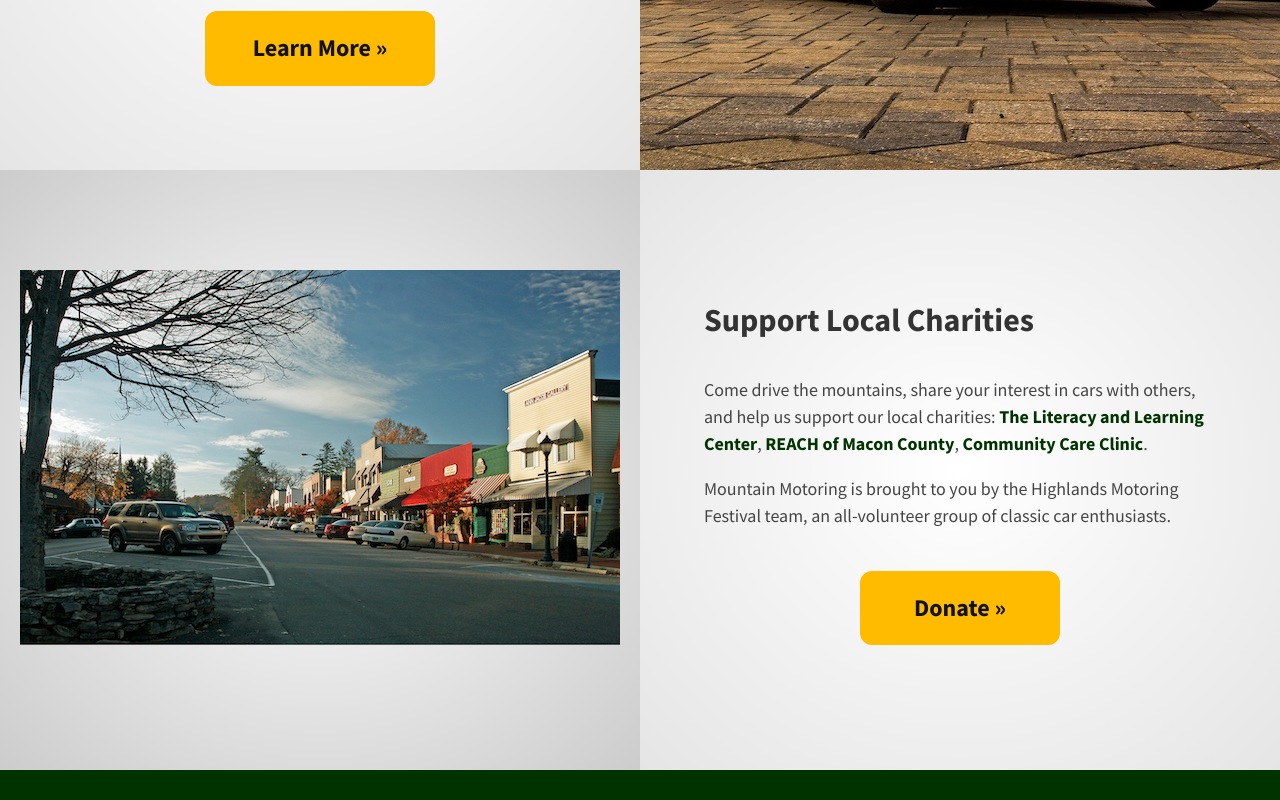
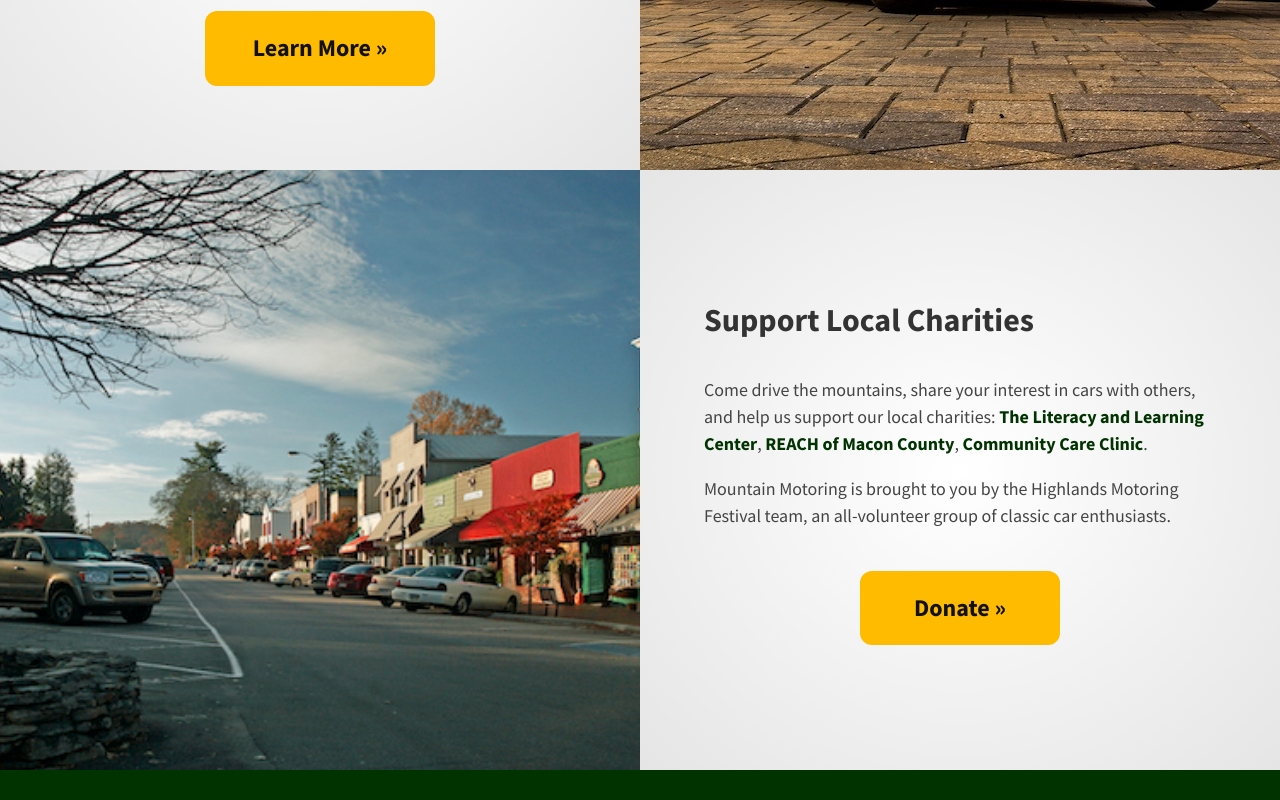
Before and after one commit to bmehder/mountain-motoring, a Svelte app: page / in a window 1280 px wide. Shown: the part 1820-2620 px from the top of the page. Built offline with nearby package versions, Linux system fonts and the light colour scheme.

Commit message:
hack to fix highlands-nc image

```diff
--- a/src/Image2.svelte
+++ b/src/Image2.svelte
@@ -13,4 +13,7 @@
     background-color: white;
     background-image: radial-gradient(transparent, rgba(0, 0, 0, 0.2));
   }
+  img {
+    min-height: 640px;
+  }
 </style>
```
